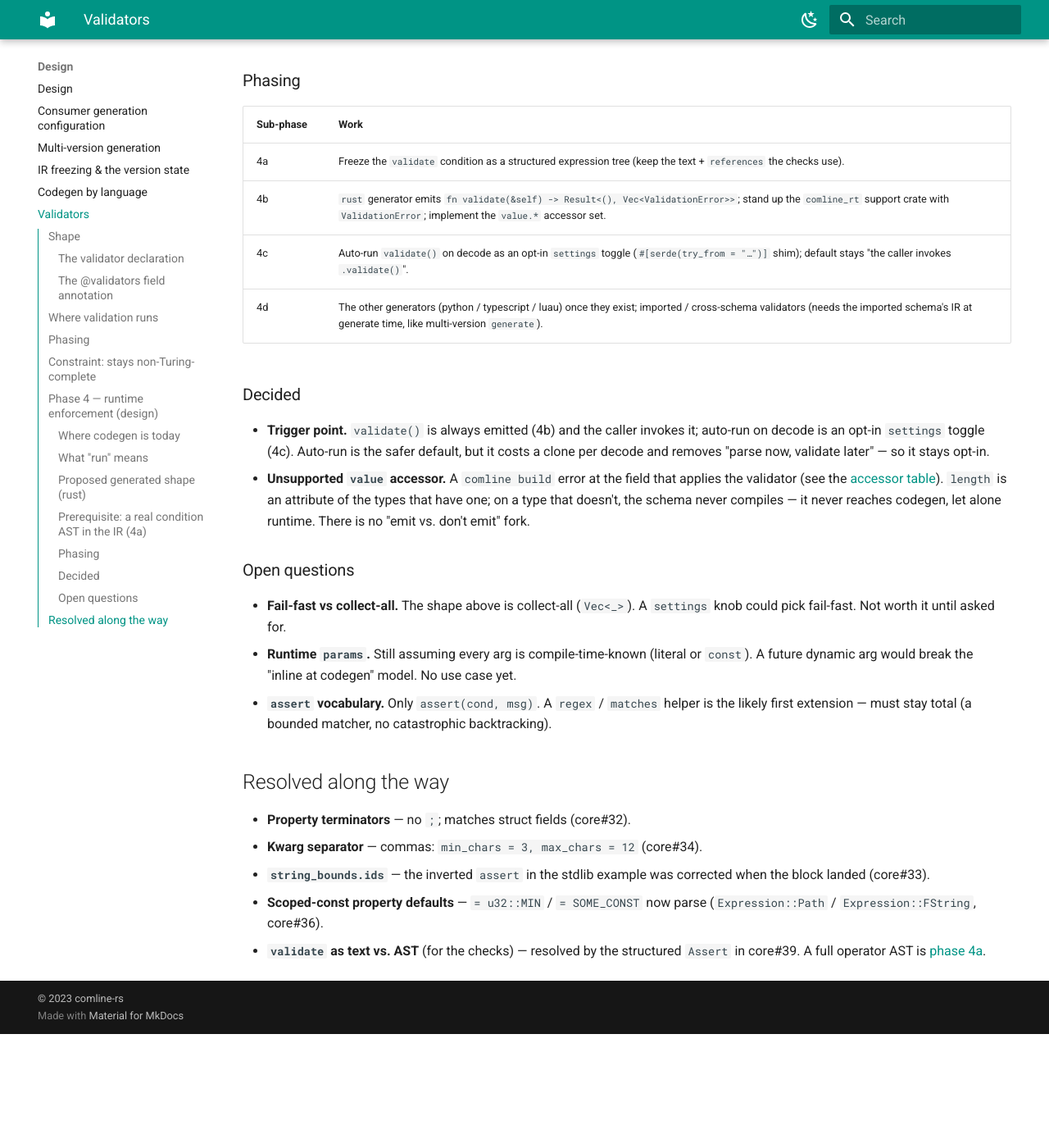
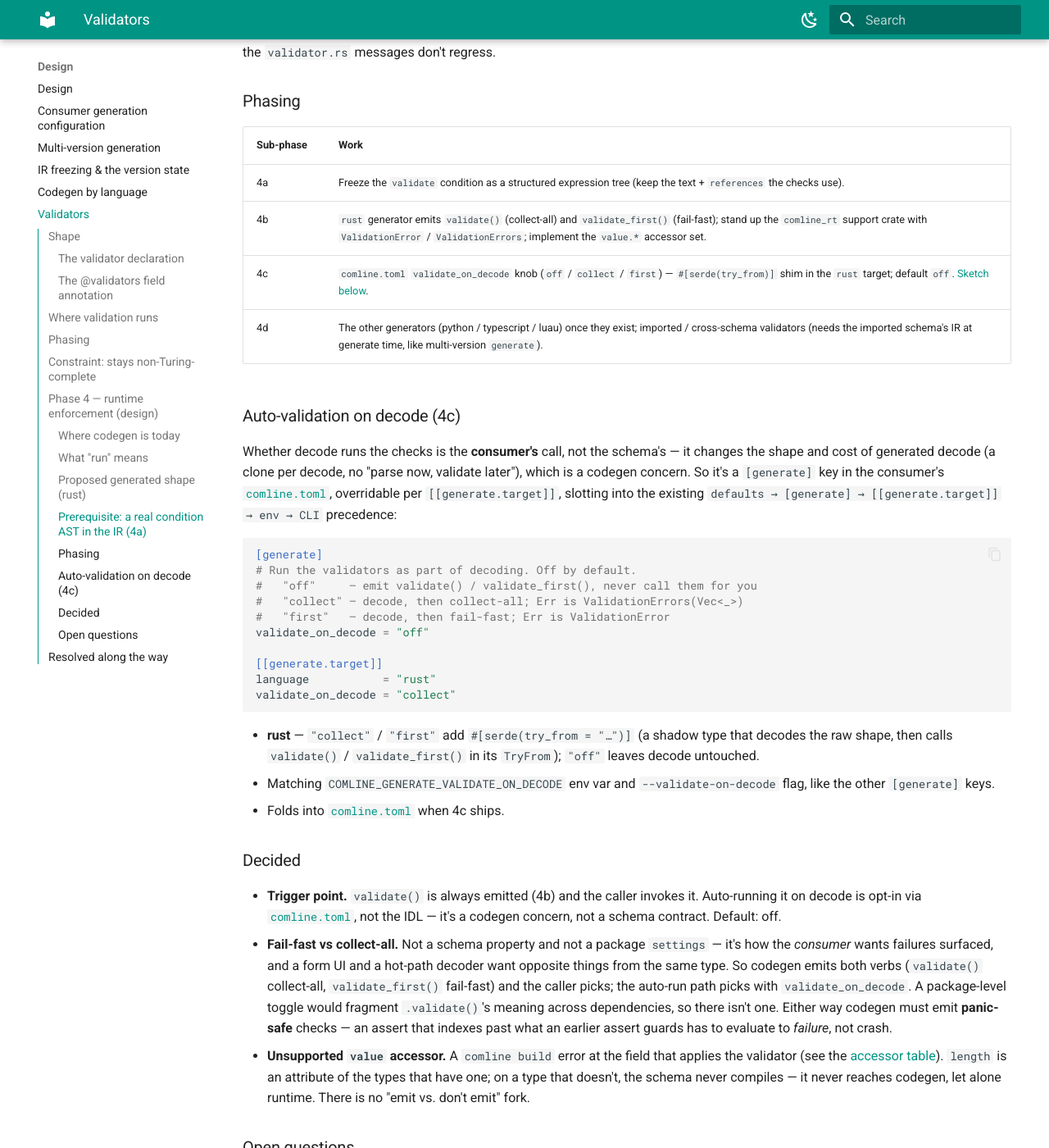
Before and after one commit to ComlineProject/docs, an MkDocs documentation site: the page built from docs/docs/design/validators.md, in a window 1280 px wide and 1400 px high, scrolled down 4475 px. Shown: the whole window at 82% size. Built offline with MkDocs 1.6.1 and Material for MkDocs 9.7.7, drawn with Linux system fonts in a browser that asks for light colours; the version menu is left out; before the commit the page ends 5736 px from its top, so only the background shows below that; some of the changed text lies outside the part shown.

Commit message:
docs(design): decide fail-fast vs collect-all; sketch validate_on_decode
Fail-fast vs collect-all is a consumer concern, not a schema property:
codegen emits both verbs (validate / validate_first) and the caller
picks. No package-level toggle - it would fragment validate()'s meaning
across dependencies. Auto-run on decode moves from a vague 'settings
toggle' to a concrete comline.toml [generate] key, validate_on_decode =
off | collect | first, with env var + CLI flag, per the existing
precedence chain. Note the panic-safe-codegen requirement either way.

````diff
--- a/docs/docs/design/validators.md
+++ b/docs/docs/design/validators.md
@@ -152,13 +152,15 @@ impl Message {
 Decisions baked into that shape:
 
 - **An explicit `validate(&self)` method**, returning
-  `Result<(), Vec<ValidationError>>` — **collect all** failures, not fail-fast.
-  Deserialization does *not* call it automatically (see 4c); a caller runs it at
-  the boundary it cares about.
+  `Result<(), Vec<ValidationError>>` — **collect all** failures. Codegen also
+  emits `validate_first(&self) -> Result<(), ValidationError>` for callers that
+  want to stop at the first. Deserialization calls neither automatically unless
+  [`comline.toml` opts in](#auto-validation-on-decode-4c).
 - **`ValidationError`** is a small shared type from a runtime support crate
   (`comline_rt` — the dormant `runtime` repo's first real job):
-  `{ field: &'static str, message: String }`. It is **not** one of the schema's
-  `error` declarations — validators aren't linked to an `error` today.
+  `{ field: &'static str, message: String }`; `ValidationErrors(Vec<_>)` wraps
+  it for the auto-run path. It is **not** one of the schema's `error`
+  declarations — validators aren't linked to an `error` today.
 - **`params.*` are inlined at codegen.** `min_chars = 3` bakes the literal `3`
   into the check; an unbound property emits its declared default. No runtime
   parameter passing, no per-instance validator object.
@@ -216,16 +218,54 @@ Operand    { ... }   // path "value.length" | integer | string
 | Sub-phase | Work |
 |---|---|
 | 4a | Freeze the `validate` condition as a structured expression tree (keep the text + `references` the checks use). |
-| 4b | `rust` generator emits `fn validate(&self) -> Result<(), Vec<ValidationError>>`; stand up the `comline_rt` support crate with `ValidationError`; implement the `value.*` accessor set. |
-| 4c | Auto-run `validate()` on decode as an opt-in `settings` toggle (`#[serde(try_from = "…")]` shim); default stays "the caller invokes `.validate()`". |
+| 4b | `rust` generator emits `validate()` (collect-all) and `validate_first()` (fail-fast); stand up the `comline_rt` support crate with `ValidationError` / `ValidationErrors`; implement the `value.*` accessor set. |
+| 4c | `comline.toml` `validate_on_decode` knob (`off` / `collect` / `first`) — `#[serde(try_from)]` shim in the `rust` target; default `off`. [Sketch below](#auto-validation-on-decode-4c). |
 | 4d | The other generators (python / typescript / luau) once they exist; imported / cross-schema validators (needs the imported schema's IR at generate time, like multi-version `generate`). |
+
+### Auto-validation on decode (4c)
+
+Whether decode runs the checks is the **consumer's** call, not the schema's — it
+changes the shape and cost of generated decode (a clone per decode, no "parse
+now, validate later"), which is a codegen concern. So it's a `[generate]` key in
+the consumer's [`comline.toml`](../reference/comline-toml.md), overridable per
+`[[generate.target]]`, slotting into the existing
+`defaults → [generate] → [[generate.target]] → env → CLI` precedence:
+
+```toml
+[generate]
+# Run the validators as part of decoding. Off by default.
+#   "off"     — emit validate() / validate_first(), never call them for you
+#   "collect" — decode, then collect-all; Err is ValidationErrors(Vec<_>)
+#   "first"   — decode, then fail-fast; Err is ValidationError
+validate_on_decode = "off"
+
+[[generate.target]]
+language           = "rust"
+validate_on_decode = "collect"
+```
+
+- **rust** — `"collect"` / `"first"` add `#[serde(try_from = "…")]` (a shadow
+  type that decodes the raw shape, then calls `validate()` / `validate_first()`
+  in its `TryFrom`); `"off"` leaves decode untouched.
+- Matching `COMLINE_GENERATE_VALIDATE_ON_DECODE` env var and
+  `--validate-on-decode` flag, like the other `[generate]` keys.
+- Folds into [`comline.toml`](../reference/comline-toml.md) when 4c ships.
 
 ### Decided
 
 - **Trigger point.** `validate()` is always emitted (4b) and the caller invokes
-  it; auto-run on decode is an opt-in `settings` toggle (4c). Auto-run is the
-  safer default, but it costs a clone per decode and removes "parse now,
-  validate later" — so it stays opt-in.
+  it. Auto-running it on decode is opt-in via
+  [`comline.toml`](#auto-validation-on-decode-4c), not the IDL — it's a codegen
+  concern, not a schema contract. Default: off.
+- **Fail-fast vs collect-all.** Not a schema property and not a package
+  `settings` — it's how the *consumer* wants failures surfaced, and a form UI
+  and a hot-path decoder want opposite things from the same type. So codegen
+  emits both verbs (`validate()` collect-all, `validate_first()` fail-fast) and
+  the caller picks; the auto-run path picks with `validate_on_decode`. A
+  package-level toggle would fragment `.validate()`'s meaning across
+  dependencies, so there isn't one. Either way codegen must emit **panic-safe**
+  checks — an assert that indexes past what an earlier assert guards has to
+  evaluate to *failure*, not crash.
 - **Unsupported `value` accessor.** A `comline build` error at the field that
   applies the validator (see the [accessor table](#proposed-generated-shape-rust)).
   `length` is an attribute of the types that have one; on a type that doesn't,
@@ -234,8 +274,6 @@ Operand    { ... }   // path "value.length" | integer | string
 
 ### Open questions
 
-- **Fail-fast vs collect-all.** The shape above is collect-all (`Vec<_>`). A
-  `settings` knob could pick fail-fast. Not worth it until asked for.
 - **Runtime `params`.** Still assuming every arg is compile-time-known (literal
   or `const`). A future dynamic arg would break the "inline at codegen" model.
   No use case yet.
````
